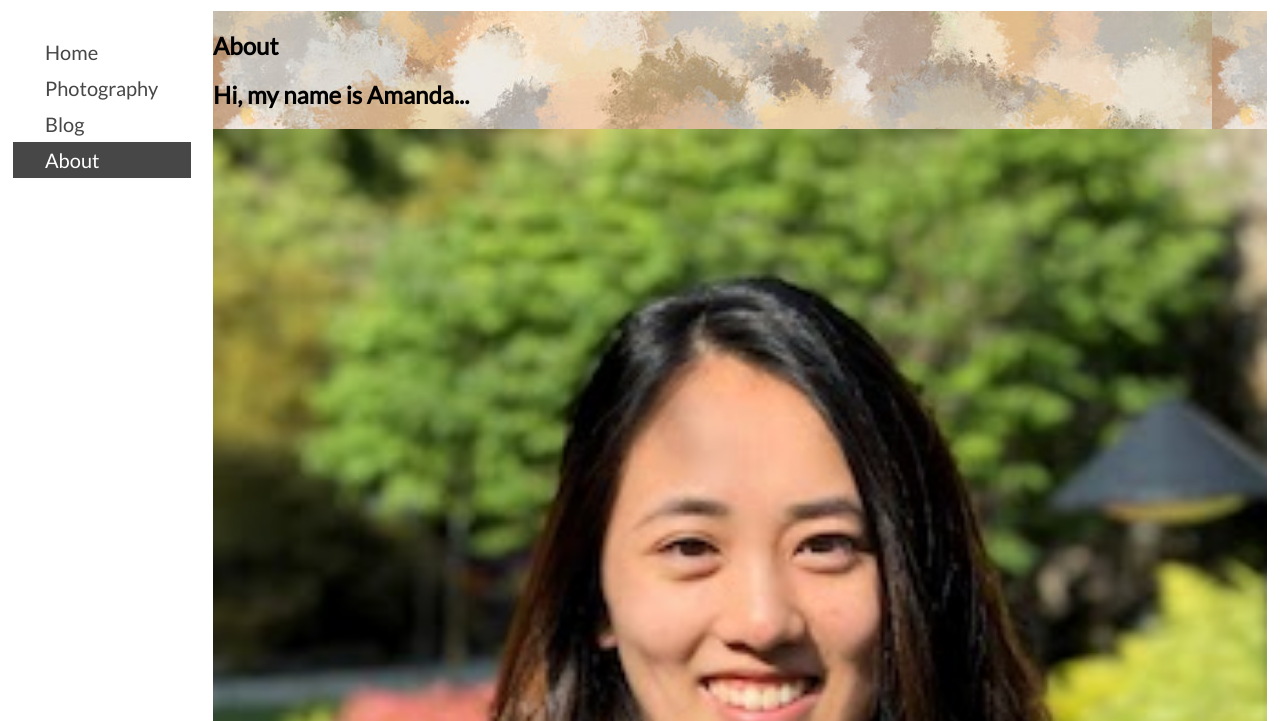
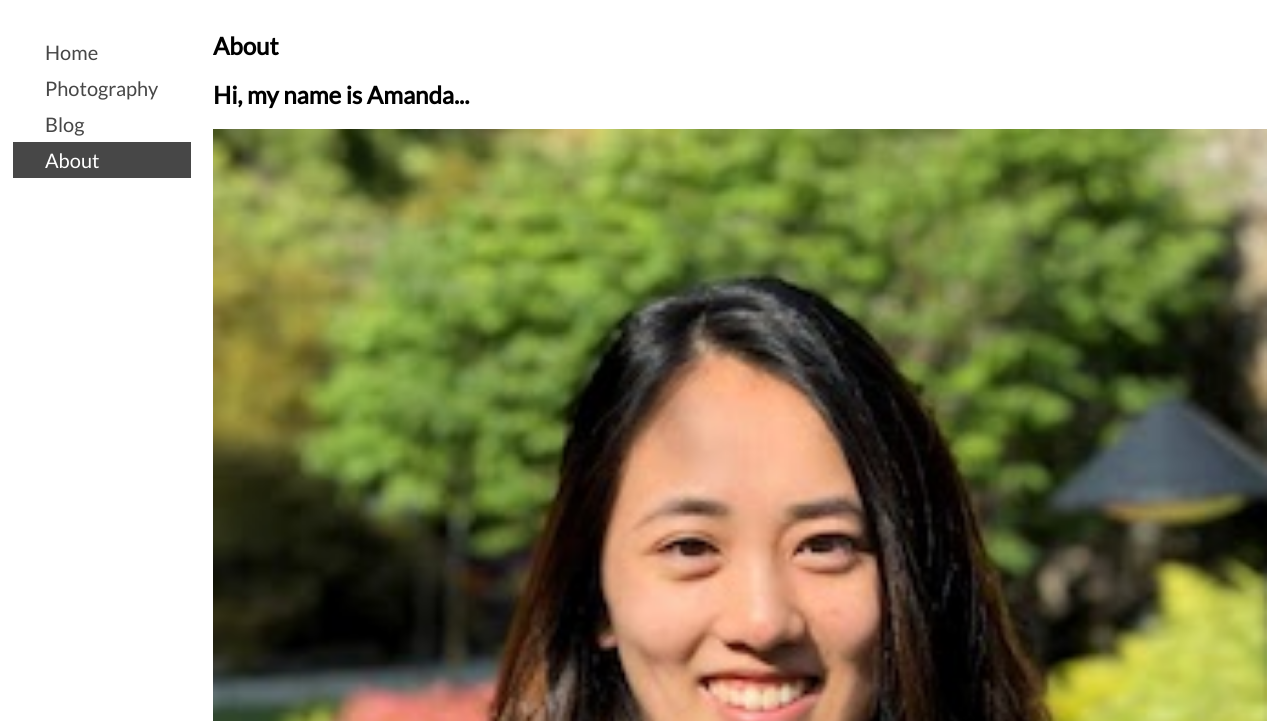
Before and after one commit to amajung/SI539_Week7, a plain HTML site: page about.html in a window 1280 px wide. Shown: the part 79-800 px from the top of the page. Drawn offline with Linux system fonts and the light colour scheme.

Commit message:
Add files via upload

```diff
--- a/css/style.css
+++ b/css/style.css
@@ -13,14 +13,12 @@ a.skip:focus{
 	border: 1px solid black;
 }
 
+/*--Font--*/
 html, body {
 	font-family: Lato;
 }
 
-/*--Font*/
-body .background-img {
-	background-image: url('/images/neutral-background.jpg');
-}
+
 
 /*--Header--*/
 h1 {
@@ -78,7 +76,6 @@ body {
 /*--Content--*/
 main {
 	grid-column-start: 2;
-	background-image: url(/images/neutral-background.jpg);
 }
 
 .row {
```
